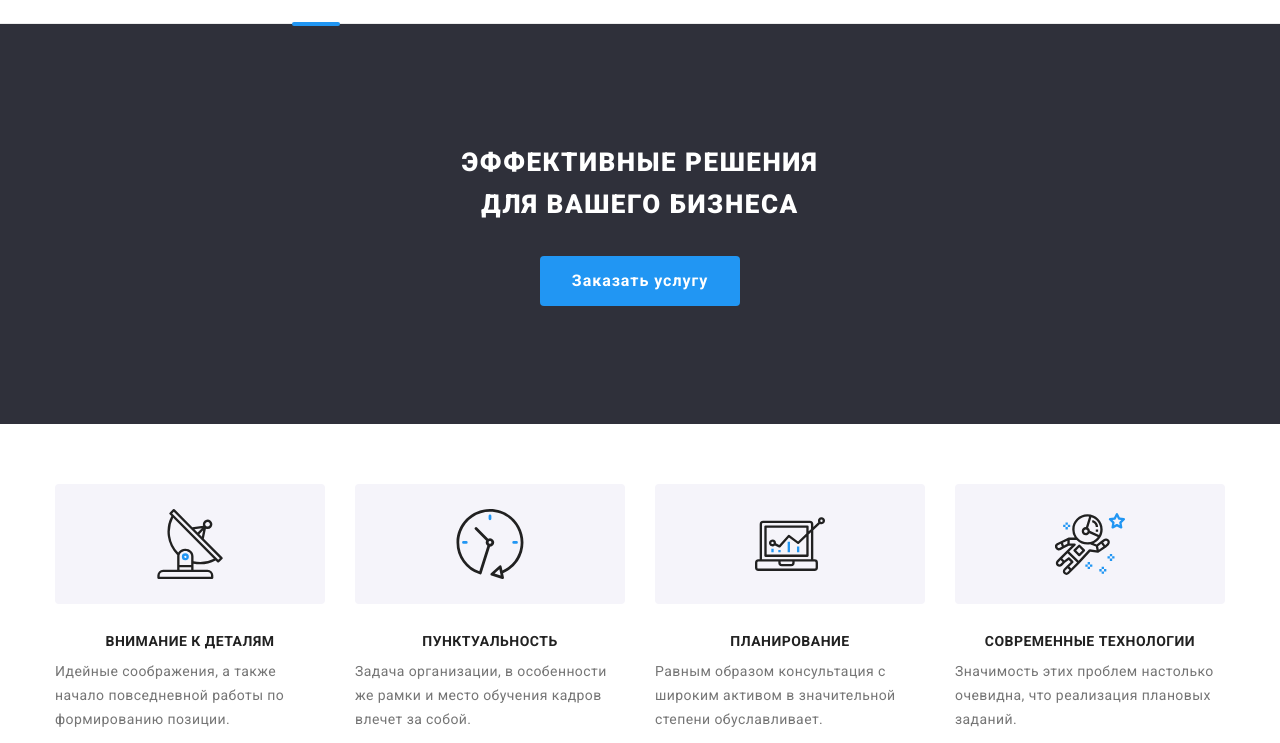
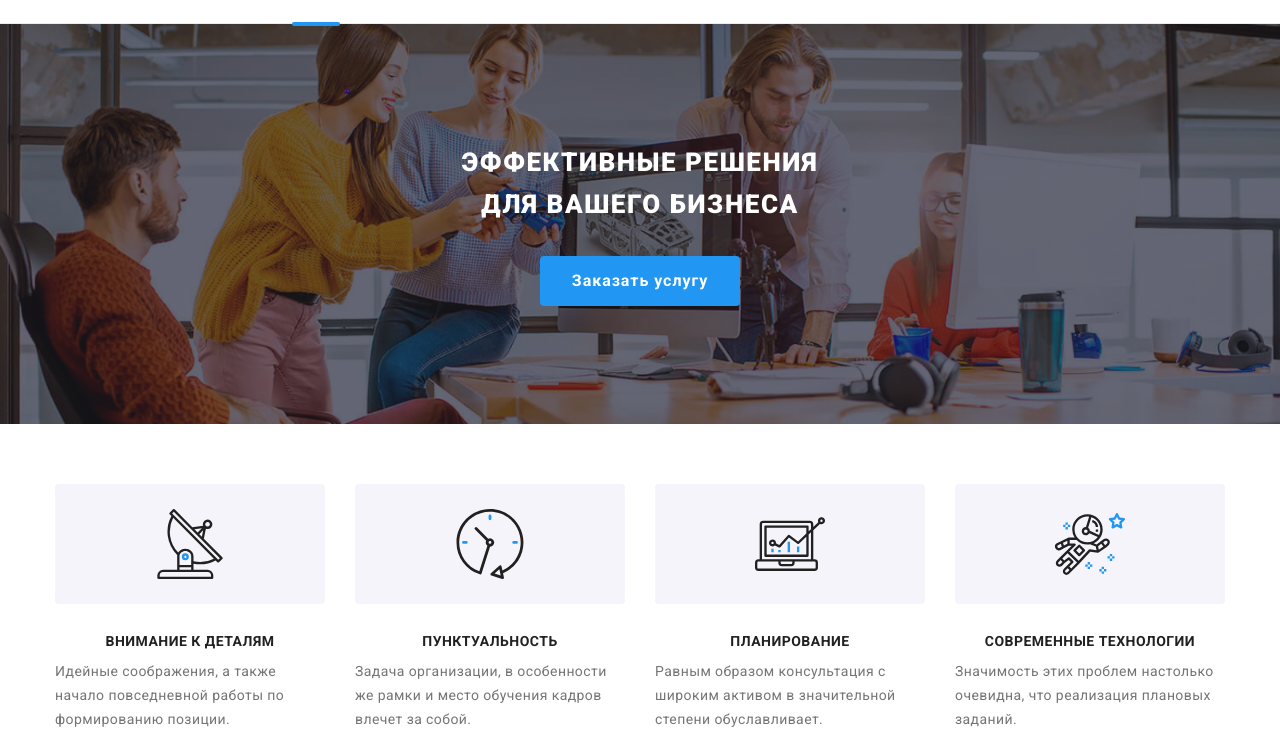
Before and after one commit to Tetiana0310/goit-markup-hw-08, a plain HTML site: page index.html in a window 1280 px wide. Shown: the part 57-800 px from the top of the page. Drawn offline with Linux system fonts and the light colour scheme; the site is published under a folder, as on GitHub Pages, so addresses that start at the root find nothing.

Commit message:
Fixed HW-08

```diff
--- a/sass/components/_hero.scss
+++ b/sass/components/_hero.scss
@@ -4,7 +4,7 @@
       rgba(47, 48, 58, 0.4),
       rgba(47, 48, 58, 0.4)
     ),
-    url(/images/hero-bg-mob-1x.png);
+    url(../images/hero-bg-mob-1x.png);
   // max-width: 1600px;
   text-align: center;
   // @include flex(flex, center, null);
@@ -31,7 +31,7 @@
         rgba(47, 48, 58, 0.4),
         rgba(47, 48, 58, 0.4)
       ),
-      url(/images/hero-bg-tab-1x.png);
+      url(../images/hero-bg-tab-1x.png);
     text-align: center;
     background-repeat: no-repeat;
     background-size: cover;
@@ -53,7 +53,7 @@
         rgba(47, 48, 58, 0.4),
         rgba(47, 48, 58, 0.4)
       ),
-      url(/images/hero-bg-desk-1x.png);
+      url(../images/hero-bg-desk-1x.png);
     text-align: center;
     background-repeat: no-repeat;
     background-size: cover;
```
Also changed, not shown: css/main.css, css/main.min.css, 2 other files.
